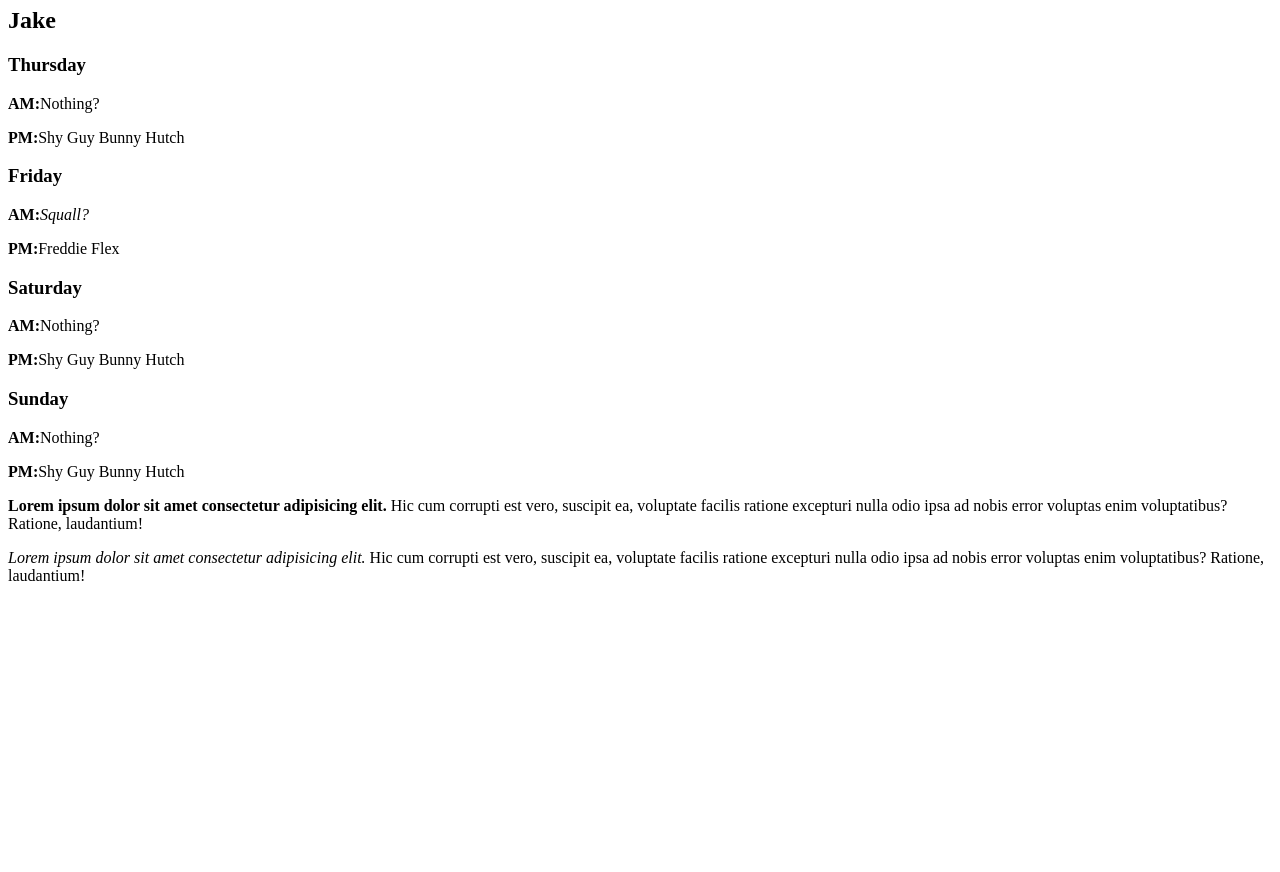
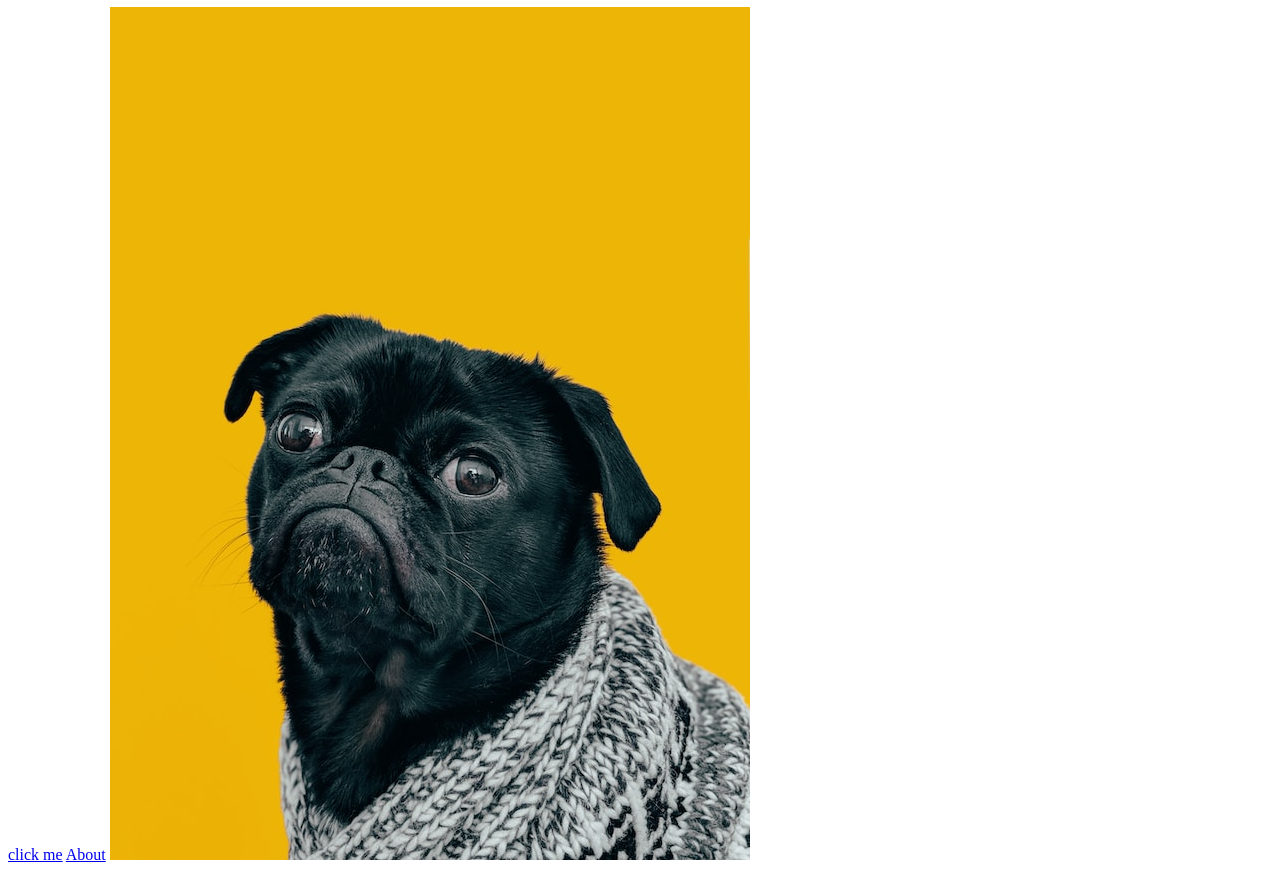
Before and after one commit to jacoblanning/git_test, a plain HTML site: page MyFirstWebsite/index.html in a window 1280 px wide. Shown: the part 73-945 px from the top of the page. Before the commit the page ends 800 px from the top, so only its background shows below. Drawn offline with Linux system fonts and the light colour scheme.

Commit message:
Updated directory structure, added pages

```diff
--- a/MyFirstWebsite/index.html
+++ b/MyFirstWebsite/index.html
@@ -3,36 +3,14 @@
 <head>
     <meta charset="UTF-8">
     <meta name="viewport" content="width=device-width, initial-scale=1.0">
-    <title>My First Website!</title>
+    <title>Links and Images!</title>
 </head>
 <body>
-    <h1>DragonCon 2k23 Plans!</h1>
-    <h2>Jake</h2>
-    <h3>Thursday</h3>
-    <p><strong>AM:</strong>Nothing?</p>
-    <p><strong>PM:</strong>Shy Guy Bunny Hutch</p>
+    <h1>Homepage</h1>
+    <a href="https://www.theodinproject.com/about">click me</a>
 
-    <h3>Friday</h3>
-    <p><strong>AM:</strong><em>Squall?</em></p>
-    <p><strong>PM:</strong>Freddie Flex</p>
+    <a href="pages/about.html">About</a>
 
-    <h3>Saturday</h3>
-    <p><strong>AM:</strong>Nothing?</p>
-    <p><strong>PM:</strong>Shy Guy Bunny Hutch</p>
-
-    <h3>Sunday</h3>
-    <p><strong>AM:</strong>Nothing?</p>
-    <p><strong>PM:</strong>Shy Guy Bunny Hutch</p>
-
-
-    <p><strong> Lorem ipsum dolor sit amet consectetur adipisicing elit.</strong>
-        Hic cum corrupti est vero, suscipit ea, voluptate facilis ratione excepturi
-        nulla odio ipsa ad nobis error voluptas enim voluptatibus? Ratione, laudantium!
-    </p>
-    <!--<em> stands for emphasis, this makes my text italic-->
-    <p><em> Lorem ipsum dolor sit amet consectetur adipisicing elit.</em>
-        Hic cum corrupti est vero, suscipit ea, voluptate facilis ratione excepturi
-        nulla odio ipsa ad nobis error voluptas enim voluptatibus? Ratione, laudantium!
-    </p>
+    <img src="./images/charlesdeluvio-Mv9hjnEUHR4-unsplash.jpg" alt="A cute dog.">
 </body>
 </html>
```
Also changed, not shown: MyFirstWebsite/pages/about.html (added, +12 -0 lines), MyFirstWebsite/pages/lists.html (renamed from MyFirstWebsite/lists.html, +1 -1 lines), MyFirstWebsite/images/charlesdeluvio-Mv9hjnEUHR4-unsplash.jpg (added).
